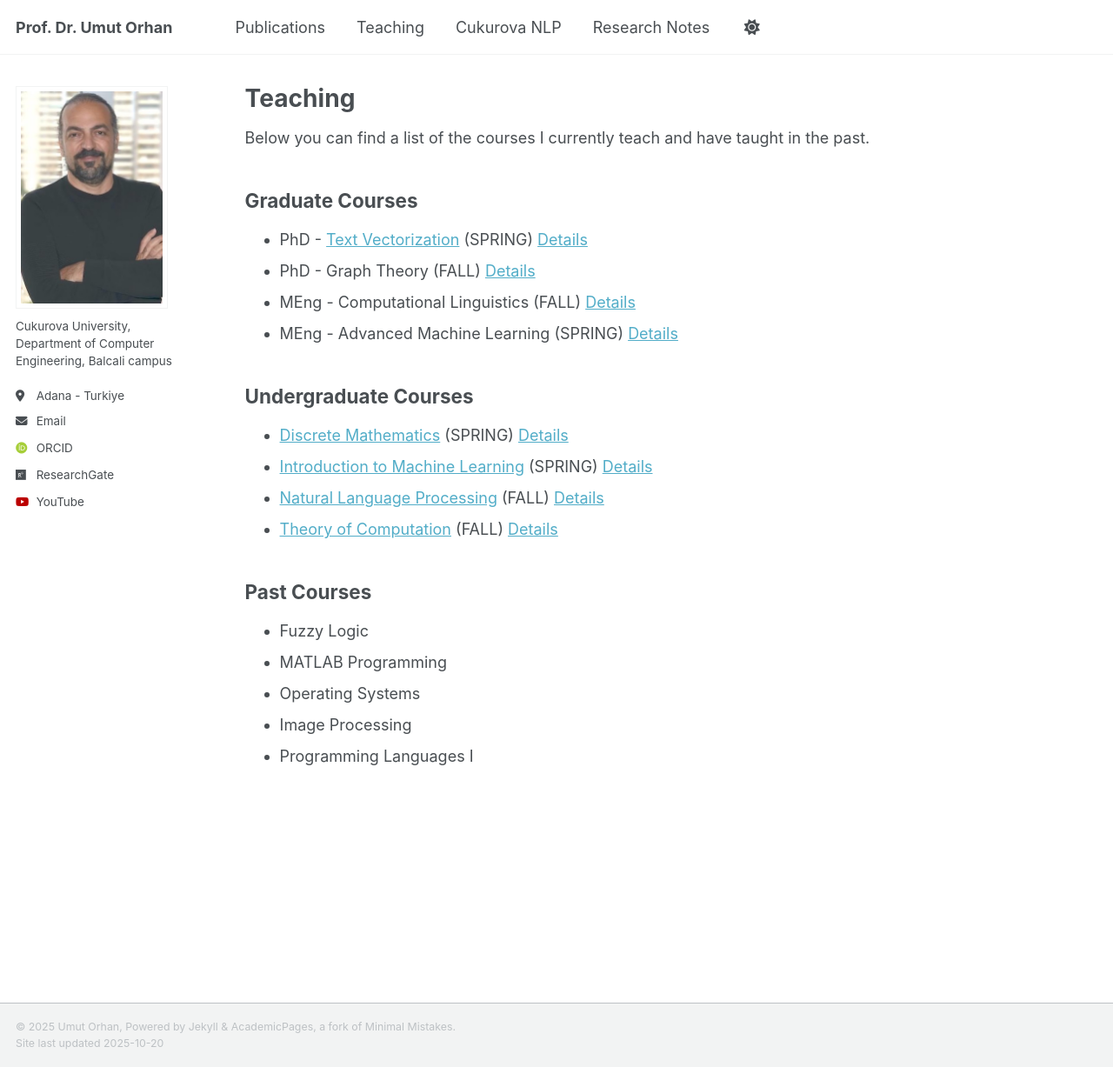
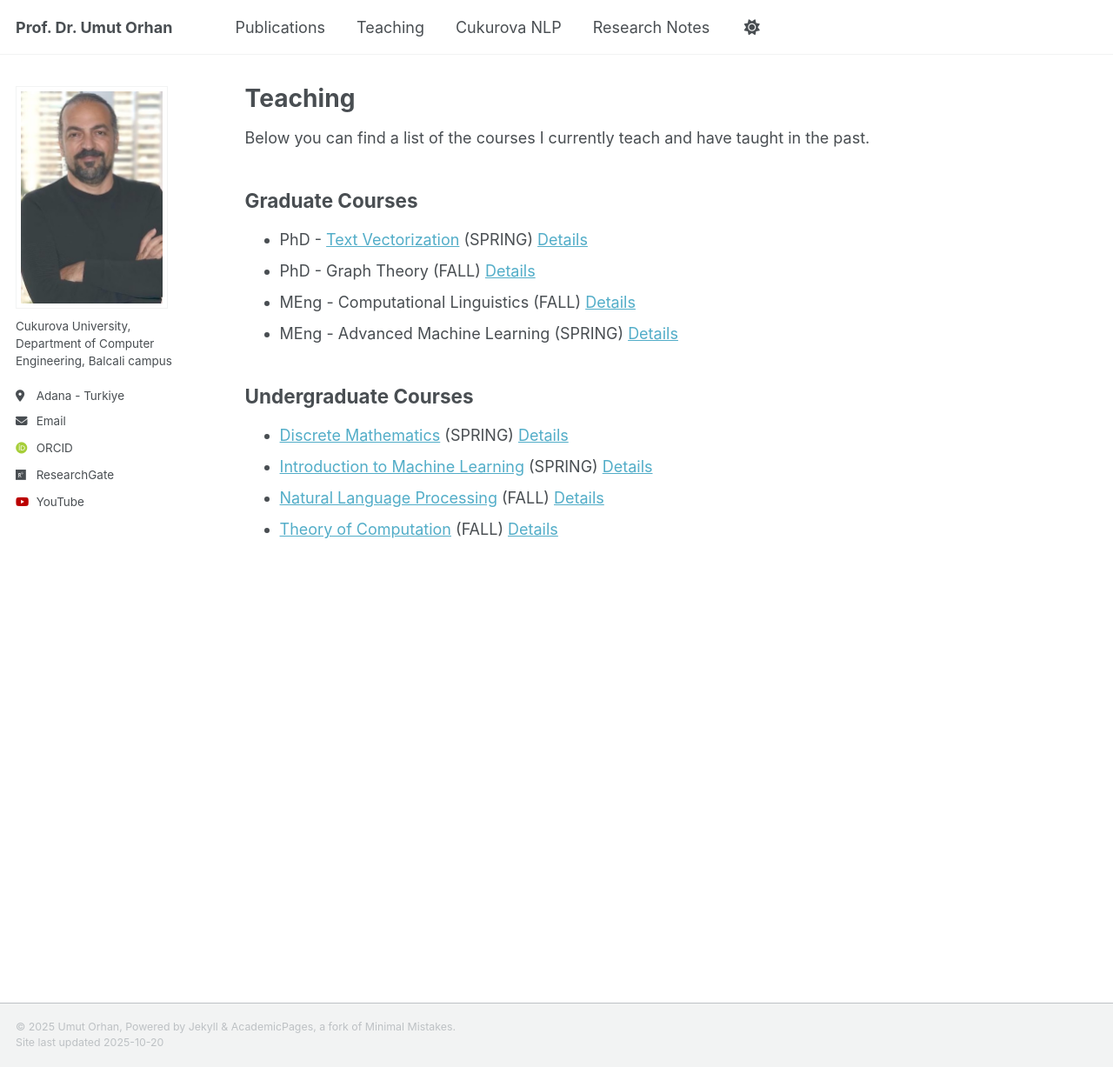
Before and after one commit to uorhan/uorhan.github.io, a Jekyll site: the page built from _pages/teaching.md, in a window 1280 px wide and 1227 px high. Shown: the whole window at 87% size. Built offline with Jekyll 4.4.1, drawn with Linux system fonts in a browser that asks for light colours; some web fonts are replaced.

Commit message:
Update teaching.md

```diff
--- a/_pages/teaching.md
+++ b/_pages/teaching.md
@@ -18,10 +18,3 @@ Below you can find a list of the courses I currently teach and have taught in th
 * [Introduction to Machine Learning](/teaching/IML) (SPRING) [Details](https://ebs.cu.edu.tr/En/Course/Information/663673)
 * [Natural Language Processing](/teaching/NLP) (FALL) [Details](https://ebs.cu.edu.tr/En/Course/Information/663655)
 * [Theory of Computation](/teaching/ToC) (FALL) [Details](https://ebs.cu.edu.tr/En/Course/Information/663587)
-
-## Past Courses
-* Fuzzy Logic
-* MATLAB Programming
-* Operating Systems
-* Image Processing
-* Programming Languages I
```
